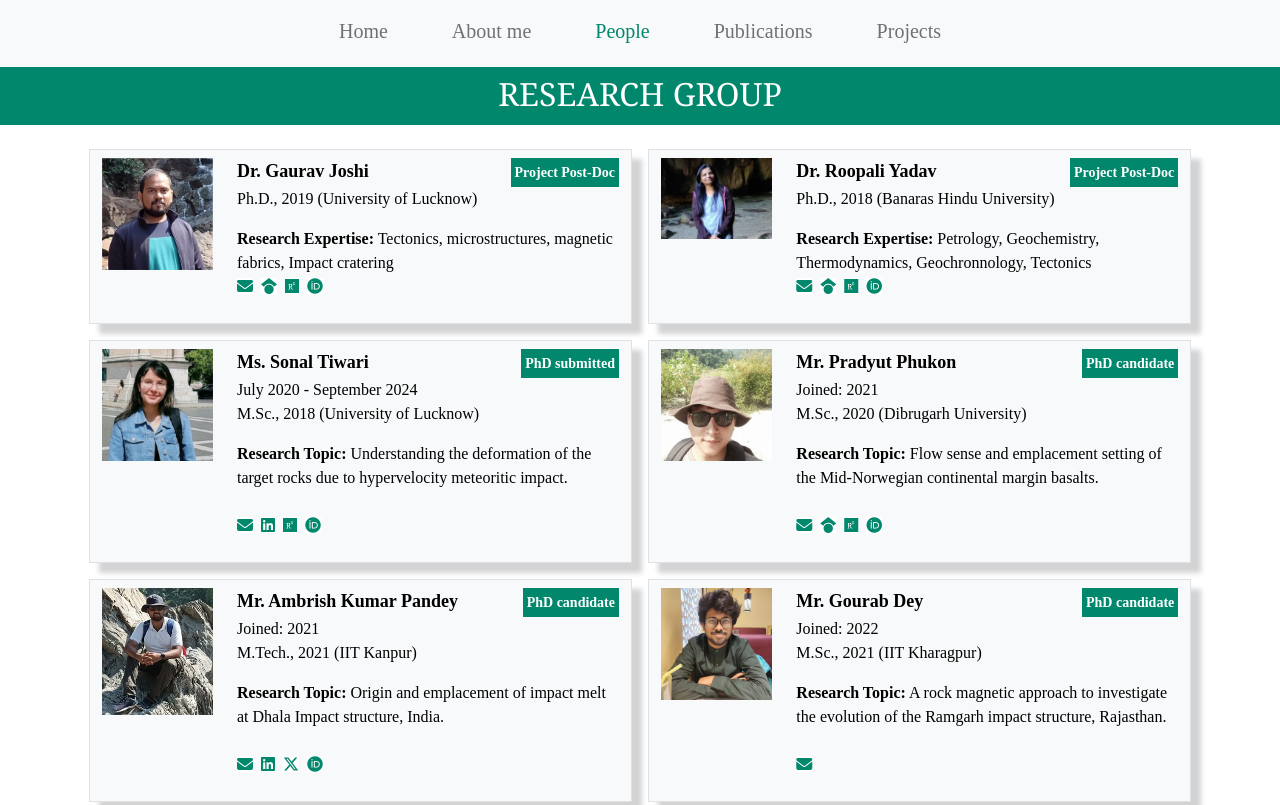
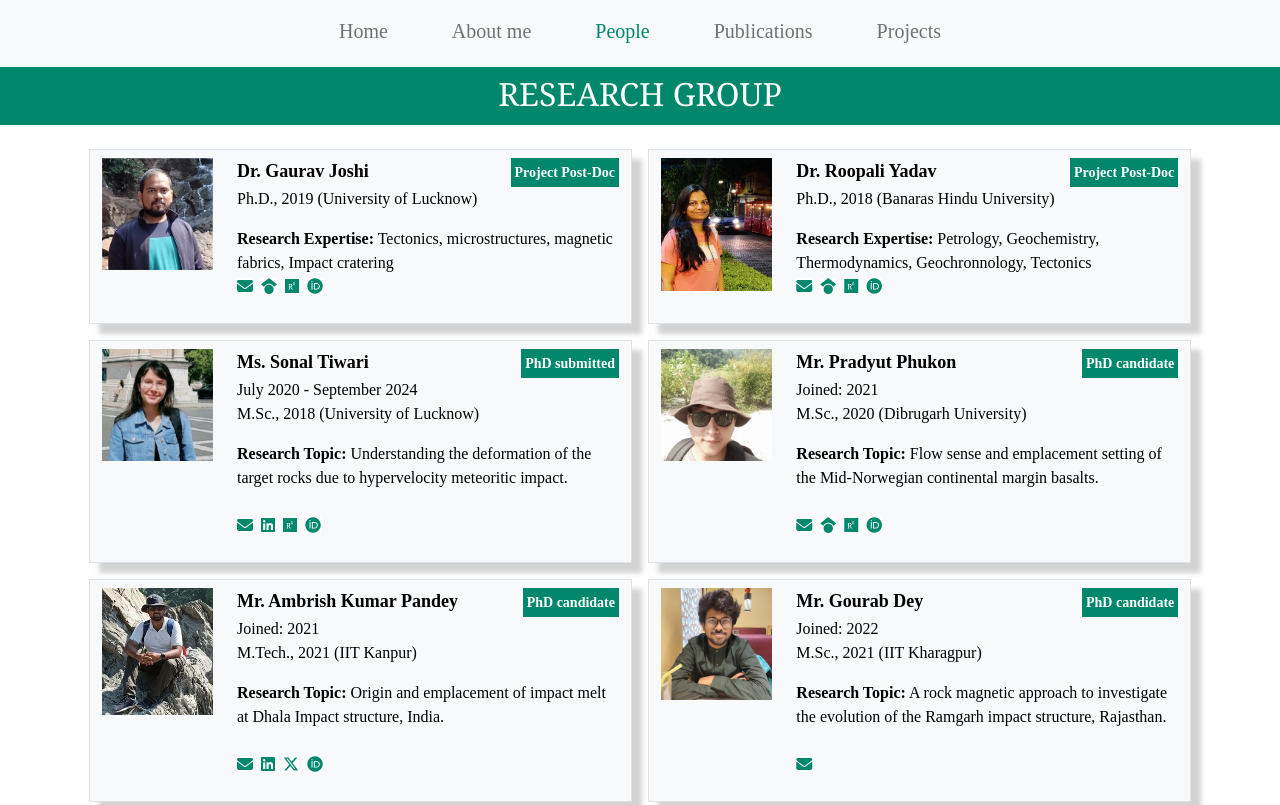
Before and after one commit to amarag-iitk/amarag-iitk.github.io, a plain HTML site: page pages/team.html in a window 1280 px wide. Shown: the top 805 px of the page. Drawn offline with nearby package versions, Linux system fonts and the light colour scheme; a script that the page names is missing.

Commit message:
16 Nov 16:30

```diff
--- a/pages/team.html
+++ b/pages/team.html
@@ -113,7 +113,7 @@
     <div class="col-11 col-md-8 col-lg-5 mx-2 my-2 border team-boxes bg-light">
         <div class="row py-2">
             <div class="col-3 justify-content-center">
-                <img src="../assets/roopali.jpg" alt="gauravjoshi" class="img-fluid">
+                <img src="../assets/roopali1.jpg" alt="gauravjoshi" class="img-fluid">
             </div>
             <div class="col-9 justify-content-center">
                 <div style="display: flex; flex-direction: row; align-items: baseline; justify-content: space-between;">
```
Also changed, not shown: assets/dhala.jpg (deleted), assets/roopali.jpg (deleted), assets/roopali1.jpg (added).
